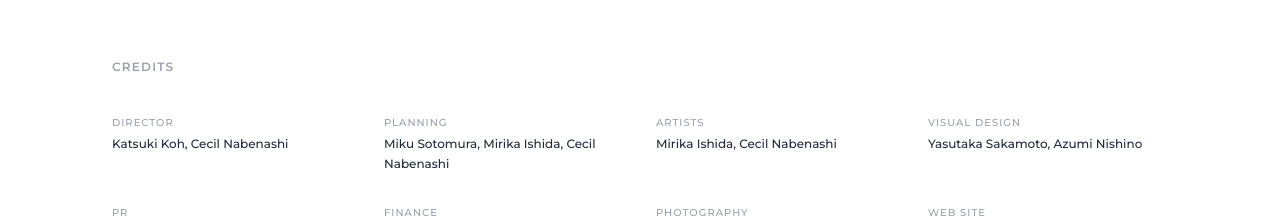
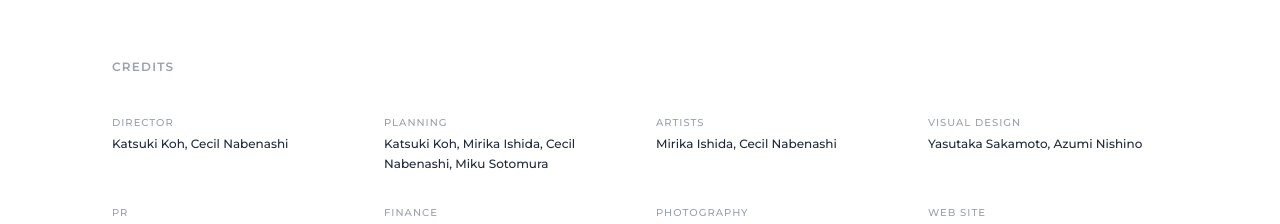
Before and after one commit to leonyuki/cinefile-web, a Next.js app: page /archive/trace-trash in a window 1280 px wide. Shown: the part 2260-2484 px from the top of the page. Built offline with nearby package versions, Linux system fonts and the light colour scheme.

Commit message:
Trace/TrashのPlanningクレジットにKatsuki Kohを追加

```diff
--- a/src/app/archive/trace-trash/credit.ts
+++ b/src/app/archive/trace-trash/credit.ts
@@ -3,7 +3,7 @@ import { EventCredit, EventSponsor, EventVenue, Organization } from '../../../ty
 // 🌟 スタッフ・役職・参加者クレジット (CREDITS)
 export const creditsData: EventCredit[] = [
   { role: 'Director', name: 'Katsuki Koh, Cecil Nabenashi' },
-  { role: 'Planning', name: 'Miku Sotomura, Mirika Ishida, Cecil Nabenashi' },
+  { role: 'Planning', name: 'Katsuki Koh, Mirika Ishida, Cecil Nabenashi, Miku Sotomura' },
   { role: 'Artists', name: 'Mirika Ishida, Cecil Nabenashi' },
   { role: 'Visual Design', name: 'Yasutaka Sakamoto, Azumi Nishino' },
   { role: 'PR', name: 'Mizuha Oi, Miku Sotomura' },
```
